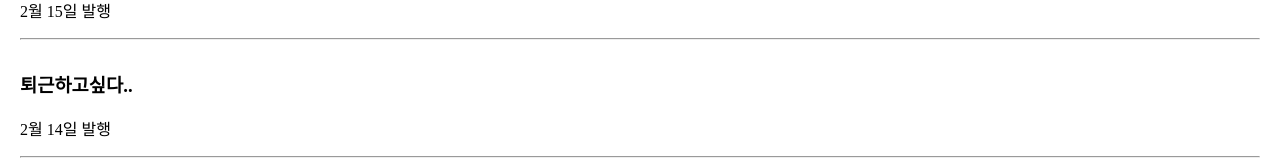
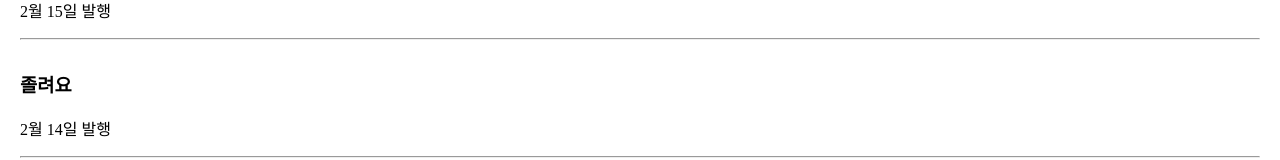
Before and after one commit to pojh5090/blog, a React (Create React App) app: page / in a window 1280 px wide. Shown: the part 426-586 px from the top of the page. Built offline with nearby package versions, Linux system fonts and the light colour scheme.

Commit message:
test commit2

```diff
--- a/src/App.js
+++ b/src/App.js
@@ -38,7 +38,7 @@ function App() {
         <hr/>
       </div>
       <div className='list'>
-        <h3>{ 글제목[2] }</h3>
+        <h3>{ 글제목[3] }</h3>
         <p>2월 14일 발행</p>
         <hr/>
       </div>
```
